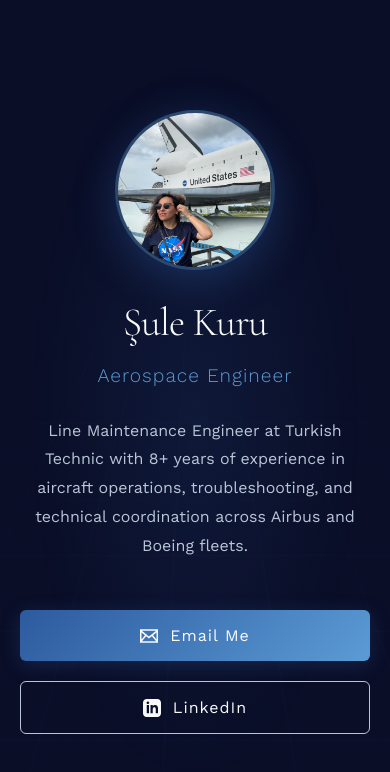
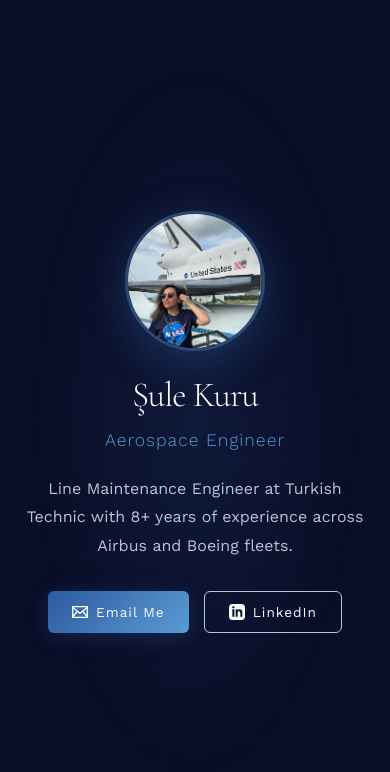
Before and after one commit to esendemirk/sulekuru-portfolio, a plain HTML site: page index.html in a window 390 px wide. Drawn offline with nearby package versions, Linux system fonts and the light colour scheme.

Commit message:
Update call to action buttons placement

```diff
--- a/index.html
+++ b/index.html
@@ -108,7 +108,7 @@
             font-size: clamp(1rem, 2vw, 1.15rem);
             color: var(--metallic);
             line-height: 1.8;
-            margin-bottom: 50px;
+            margin-bottom: 40px;
             max-width: 650px;
             margin-left: auto;
             margin-right: auto;
@@ -194,13 +194,45 @@
             }
 
             .cta-buttons {
-                flex-direction: column;
-                width: 100%;
+                gap: 15px;
             }
 
             .btn {
-                width: 100%;
-                justify-content: center;
+                padding: 14px 30px;
+                font-size: 0.9rem;
+            }
+        }
+
+        @media (max-width: 400px) {
+            .profile-photo {
+                width: 140px;
+                height: 140px;
+                margin-bottom: 25px;
+            }
+
+            .name {
+                font-size: 2.2rem;
+                margin-bottom: 15px;
+            }
+
+            .title {
+                font-size: 1.1rem;
+                margin-bottom: 25px;
+            }
+
+            .summary {
+                margin-bottom: 30px;
+            }
+
+            .btn {
+                padding: 12px 24px;
+                font-size: 0.85rem;
+                gap: 8px;
+            }
+
+            .btn svg {
+                width: 16px;
+                height: 16px;
             }
         }
     </style>
@@ -215,11 +247,11 @@
         <h1 class="name">Şule Kuru</h1>
         <div class="title">Aerospace Engineer</div>
         <p class="summary">
-            Line Maintenance Engineer at Turkish Technic with 8+ years of experience in aircraft operations, troubleshooting, and technical coordination across Airbus and Boeing fleets.
+            Line Maintenance Engineer at Turkish Technic with 8+ years of experience across Airbus and Boeing fleets.
         </p>
 
         <div class="cta-buttons">
-            <a href="mailto:suleekuru@gmail.com" class="btn btn-primary">
+            <a href="/cdn-cgi/l/email-protection#394a4c555c5c524c4b4c795e54585055175a5654" class="btn btn-primary">
                 <svg width="18" height="18" fill="currentColor" viewBox="0 0 24 24">
                     <path d="M0 3v18h24v-18h-24zm6.623 7.929l-4.623 5.712v-9.458l4.623 3.746zm-4.141-5.929h19.035l-9.517 7.713-9.518-7.713zm5.694 7.188l3.824 3.099 3.83-3.104 5.612 6.817h-18.779l5.513-6.812zm9.208-1.264l4.616-3.741v9.348l-4.616-5.607z"/>
                 </svg>
@@ -231,7 +263,3 @@
                 </svg>
                 LinkedIn
             </a>
-        </div>
-    </div>
-</body>
-</html>
```
